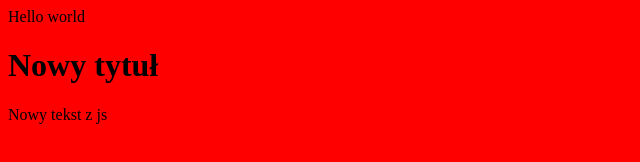
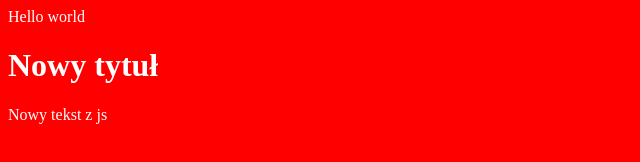
Before and after one commit to infrmtktl/git-test, a plain HTML site: page index.html in a window 1280 px wide. Shown: the whole page, without its empty margins (0-640 px from the left). Drawn offline with Linux system fonts and the light colour scheme.

Commit message:
whitetext

```diff
--- a/style.css
+++ b/style.css
@@ -1 +1 @@
-body{background:red}
+body{background:red;color:white}
```
